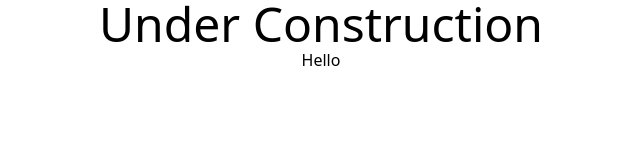
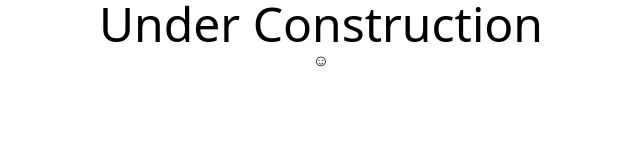
Before and after one commit to lena-s98/lenaspage, a website: page public/index.html in a window 1280 px wide. Shown: the full height of the page, 319-959 px from the left. Drawn offline with Linux system fonts and the light colour scheme.

Commit message:
add smiley

```diff
--- a/public/index.html
+++ b/public/index.html
@@ -9,6 +9,6 @@
 	</head>
 	<body>
 		<h1 class="text-center text-5xl">Under Construction</h1>
-		<h2 class="text-center">Hello</h2>
+		<h2 class="text-center text-4xl">&#9786;</h2>
 	</body>
 </html>
```
